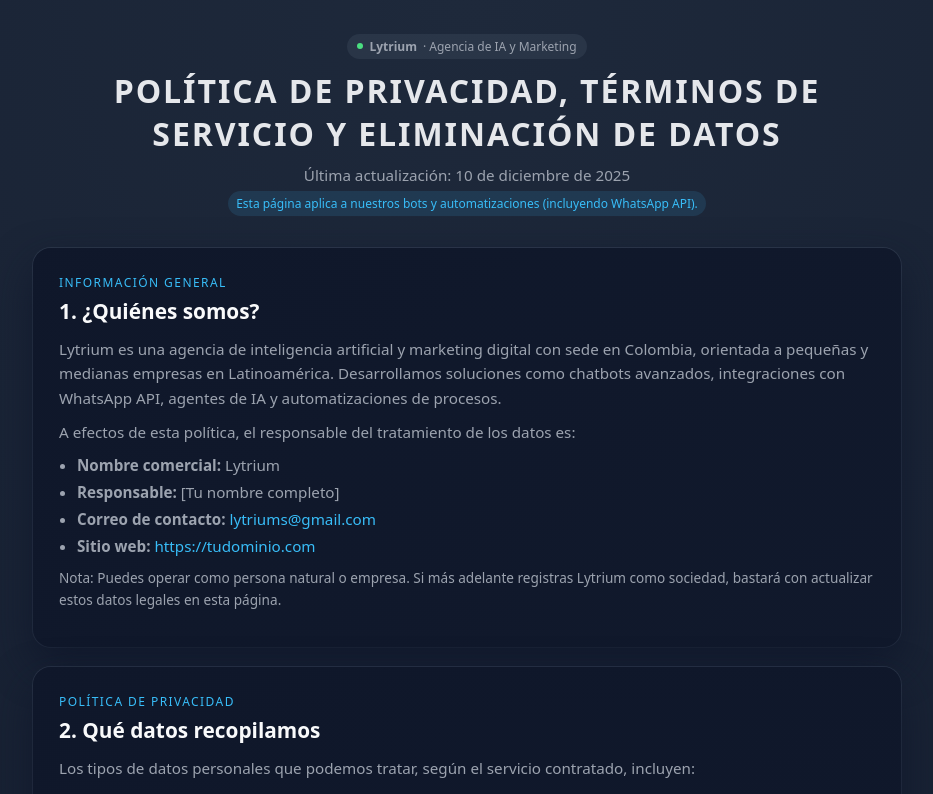
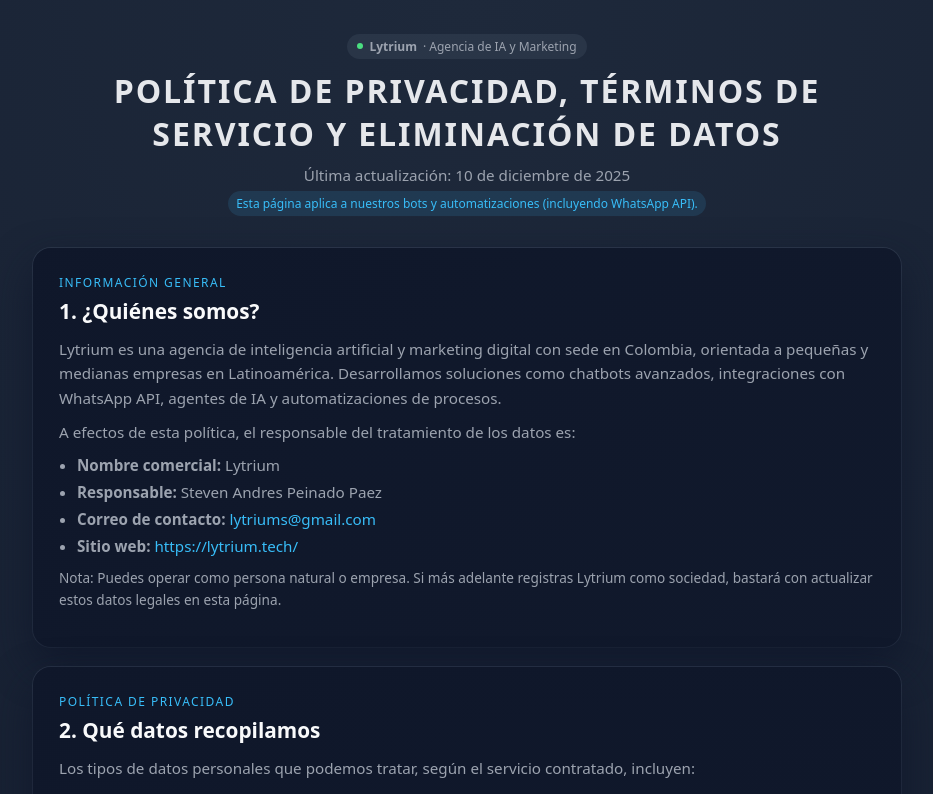
Before and after one commit to lytrium-tech/lytrium-legal, a plain HTML site: page index.html in a window 1280 px wide. Shown: the top 794 px of the page, without its empty margins (173-1106 px from the left). Drawn offline with Linux system fonts and the light colour scheme.

Commit message:
index.html

```diff
--- a/index.html
+++ b/index.html
@@ -155,9 +155,9 @@
         </p>
         <ul>
             <li><strong>Nombre comercial:</strong> Lytrium</li>
-            <li><strong>Responsable:</strong> [Tu nombre completo]</li>
+            <li><strong>Responsable:</strong> Steven Andres Peinado Paez</li>
             <li><strong>Correo de contacto:</strong> <a href="mailto:lytriums@gmail.com">lytriums@gmail.com</a></li>
-            <li><strong>Sitio web:</strong> <a href="https://tudominio.com">https://tudominio.com</a></li>
+            <li><strong>Sitio web:</strong> <a href="https://lytrium.tech/">https://lytrium.tech/</a></li>
         </ul>
         <p style="font-size:0.85rem;">
             Nota: Puedes operar como persona natural o empresa. Si más adelante registras Lytrium como sociedad,
```
